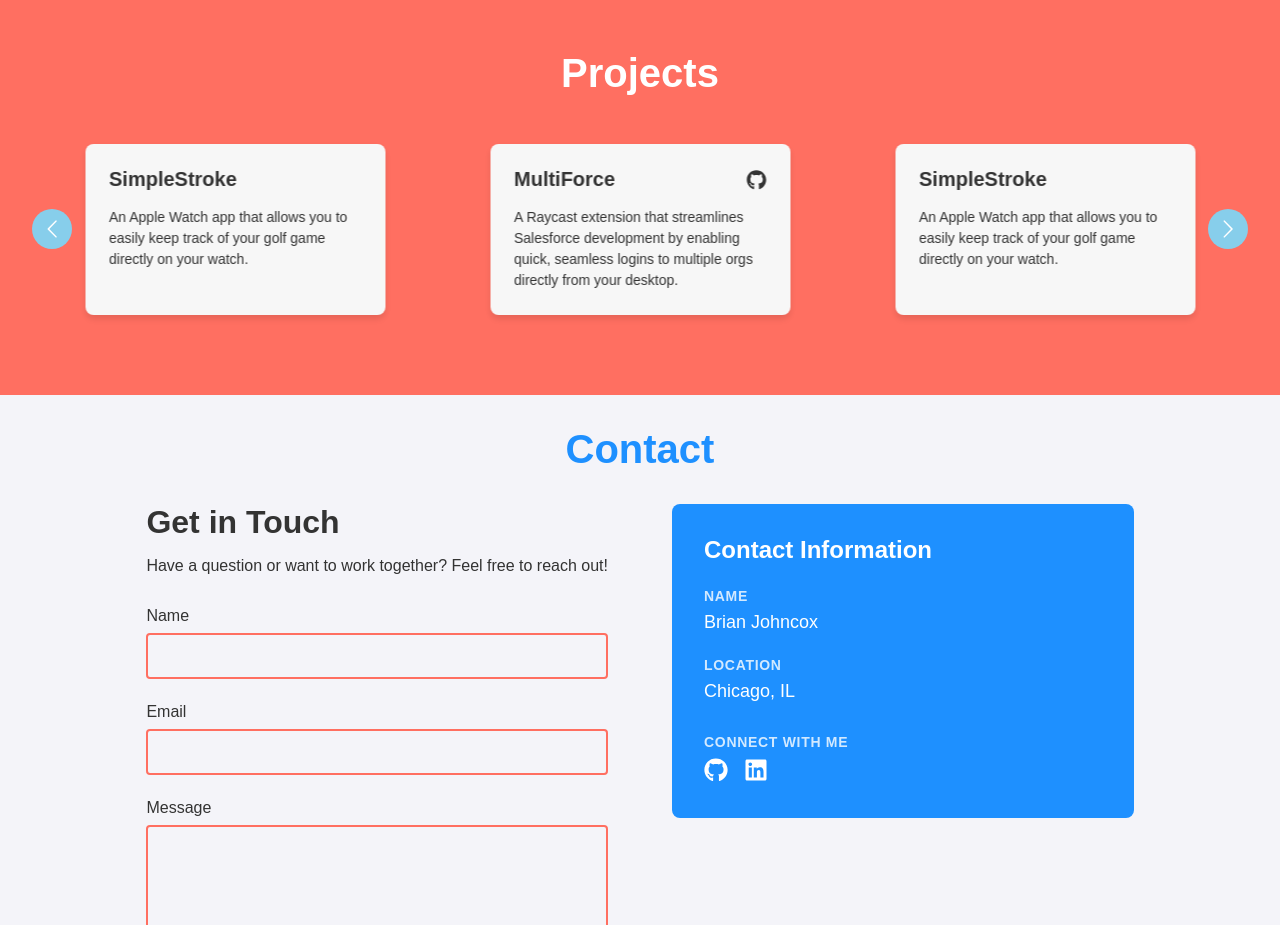
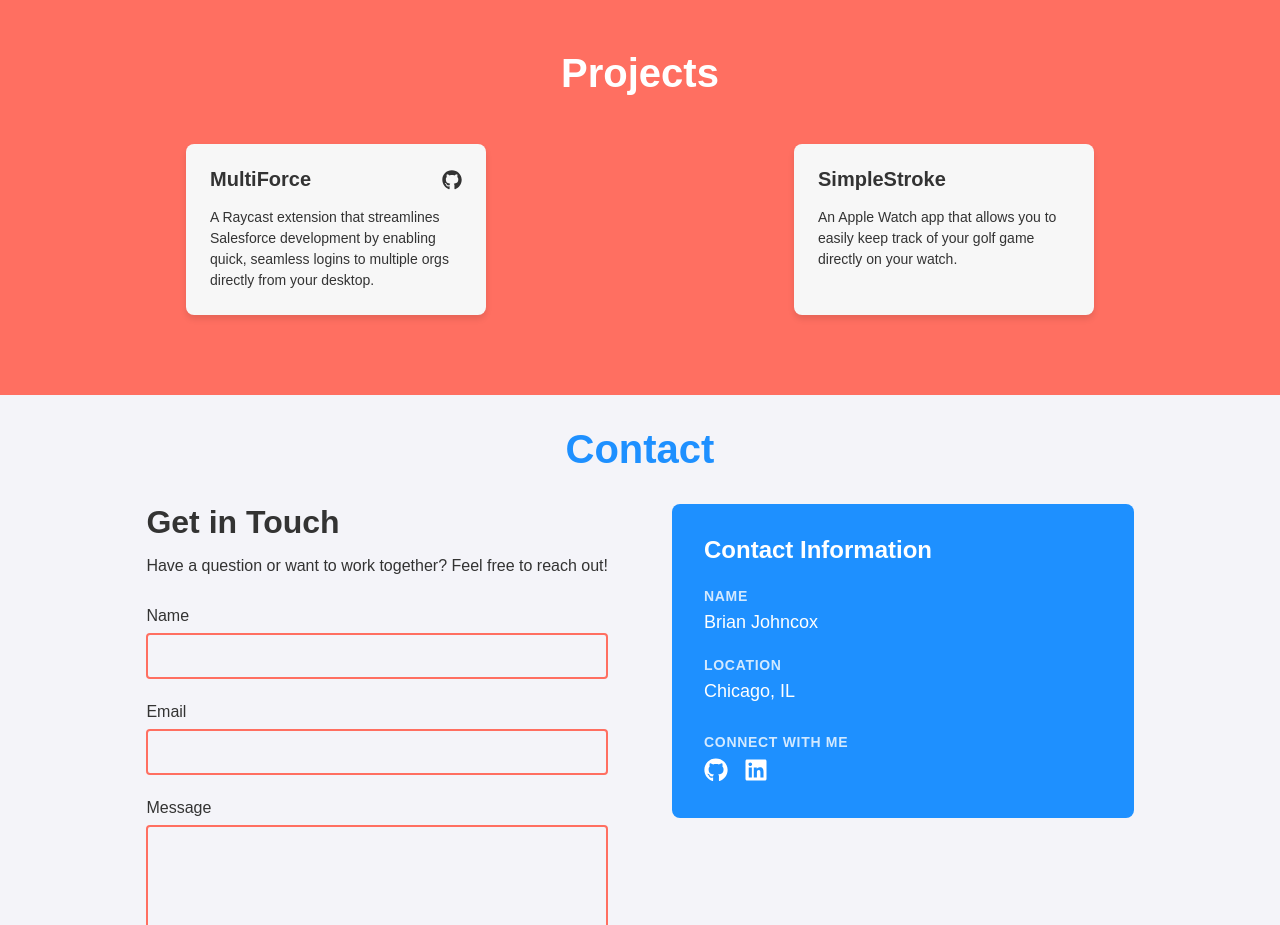
Before and after one commit to Decoder22/decoder22.github.io, a React (Create React App) app: page / in a window 1280 px wide. Shown: the part 1080-2005 px from the top of the page. Built offline with nearby package versions, Linux system fonts and the light colour scheme.

Commit message:
Fix carousel layout issue

```diff
--- a/src/components/projects/projects.tsx
+++ b/src/components/projects/projects.tsx
@@ -30,11 +30,11 @@
       <CarouselContainer>
         <Carousel
           responsive={responsive}
-          infinite={projectsData.length > 1}
+          infinite={false}
           keyBoardControl={true}
           containerClass="carousel-container"
           itemClass="carousel-item"
-          centerMode={projectsData.length < 3}
+          centerMode={false}
         >
           {projectsData.map((project) => (
             <ProjectCard key={project.id} {...project} />
@@ -61,7 +61,6 @@
   .carousel-container {
     padding: 1rem 0;
     display: flex;
-    justify-content: center;
   }
 
   .carousel-item {
```
